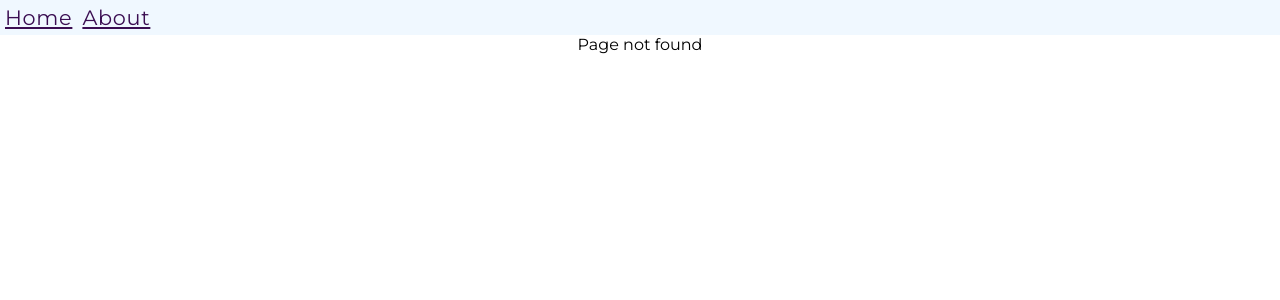
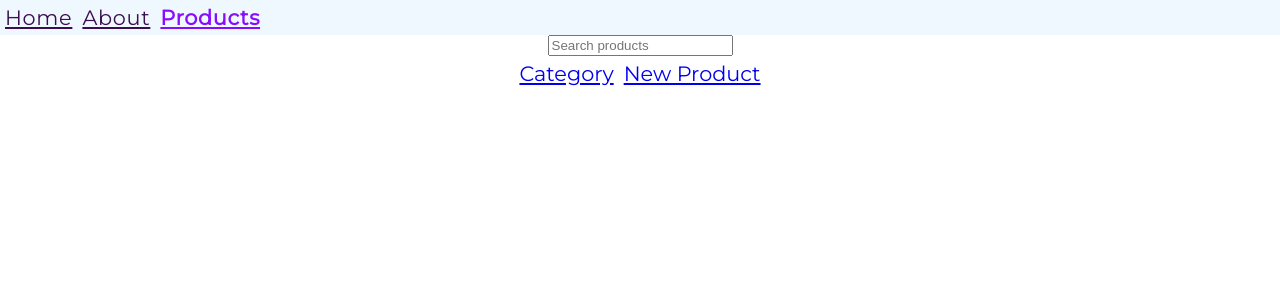
Before and after one commit to harshrajhrj/react-grasp, a React (Create React App) app: page /products in a window 1280 px wide. Before the commit this address had no page. Shown: the top 300 px of the page. Built offline with nearby package versions, Linux system fonts and the light colour scheme.

Commit message:
added nested route

```diff
--- a/src/App.js
+++ b/src/App.js
@@ -7,6 +7,9 @@ import { About } from './components/About';
 import { Navbar } from './components/Navbar';
 import { OrderSummary } from './components/OrderSummary';
 import { NoMatch } from './components/NoMatch';
+import { Products } from './components/Products';
+import { Category } from './components/Category';
+import { NewProduct } from './components/NewProduct';
 
 function App() {
   return (
@@ -17,6 +20,11 @@ function App() {
           <Route path='/' element={<Home />} />
           <Route path='about' element={<About />} />
           <Route path='order-summary' element={<OrderSummary />} />
+          <Route path='products' element={<Products />}>
+            <Route path='category' element={<Category />} />
+            <Route path='new' element={<NewProduct />} />
+            <Route />
+          </Route>
           <Route path='*' element={<NoMatch />}></Route>
         </Routes>
       </div>
--- /dev/null
+++ b/src/components/Category.js
@@ -0,0 +1,5 @@
+export const Category = () => {
+  return (
+    <div>Category</div>
+  )
+}
--- a/src/components/Navbar.css
+++ b/src/components/Navbar.css
@@ -1,4 +1,4 @@
-.App nav {
+.App .primary-nav {
   display: flex;
   justify-content: flex-start;
   gap: 10px;
@@ -6,6 +6,13 @@
   font-size: 1.3rem;
   background: aliceblue;
 }
-.App nav a {
+.App .primary-nav a {
   letter-spacing: 0.7px;
+}
+.App nav {
+  display: flex;
+  justify-content: center;
+  gap: 10px;
+  padding: 5px;
+  font-size: 1.3rem;
 }/*# sourceMappingURL=Navbar.css.map */
--- a/src/components/Navbar.js
+++ b/src/components/Navbar.js
@@ -9,9 +9,10 @@ export const Navbar = () => {
     }
     return (
         <div>
-            <nav>
+            <nav className="primary-nav">
                 <NavLink style={navLinkStyles} to='/'>Home</NavLink>
                 <NavLink style={navLinkStyles} to='/about'>About</NavLink>
+                <NavLink style={navLinkStyles} to='/products'>Products</NavLink>
             </nav>
         </div>
     );
--- a/src/components/Navbar.scss
+++ b/src/components/Navbar.scss
@@ -1,5 +1,5 @@
 .App {
-    nav {
+    .primary-nav {
         display: flex;
         justify-content: flex-start;
         gap: 10px;
@@ -18,4 +18,12 @@
             // }
         }
     }
+
+    nav {
+        display: flex;
+        justify-content: center;
+        gap: 10px;
+        padding: 5px;
+        font-size: 1.3rem;
+    }
 }
--- /dev/null
+++ b/src/components/NewProduct.js
@@ -0,0 +1,5 @@
+export const NewProduct = () => {
+  return (
+    <div>New Product</div>
+  )
+}
--- /dev/null
+++ b/src/components/Products.js
@@ -0,0 +1,16 @@
+import { Link, Outlet } from 'react-router-dom';
+
+export const Products = () => {
+    return (
+        <>
+            <div>
+                <input type='search' placeholder='Search products' />
+            </div>
+            <nav>
+                <Link to='category'>Category</Link>
+                <Link to='new'>New Product</Link>
+            </nav>
+            <Outlet />
+        </>
+    )
+}
```
Also changed, not shown: 2 other files (tests, documents, lock files or other folders).
